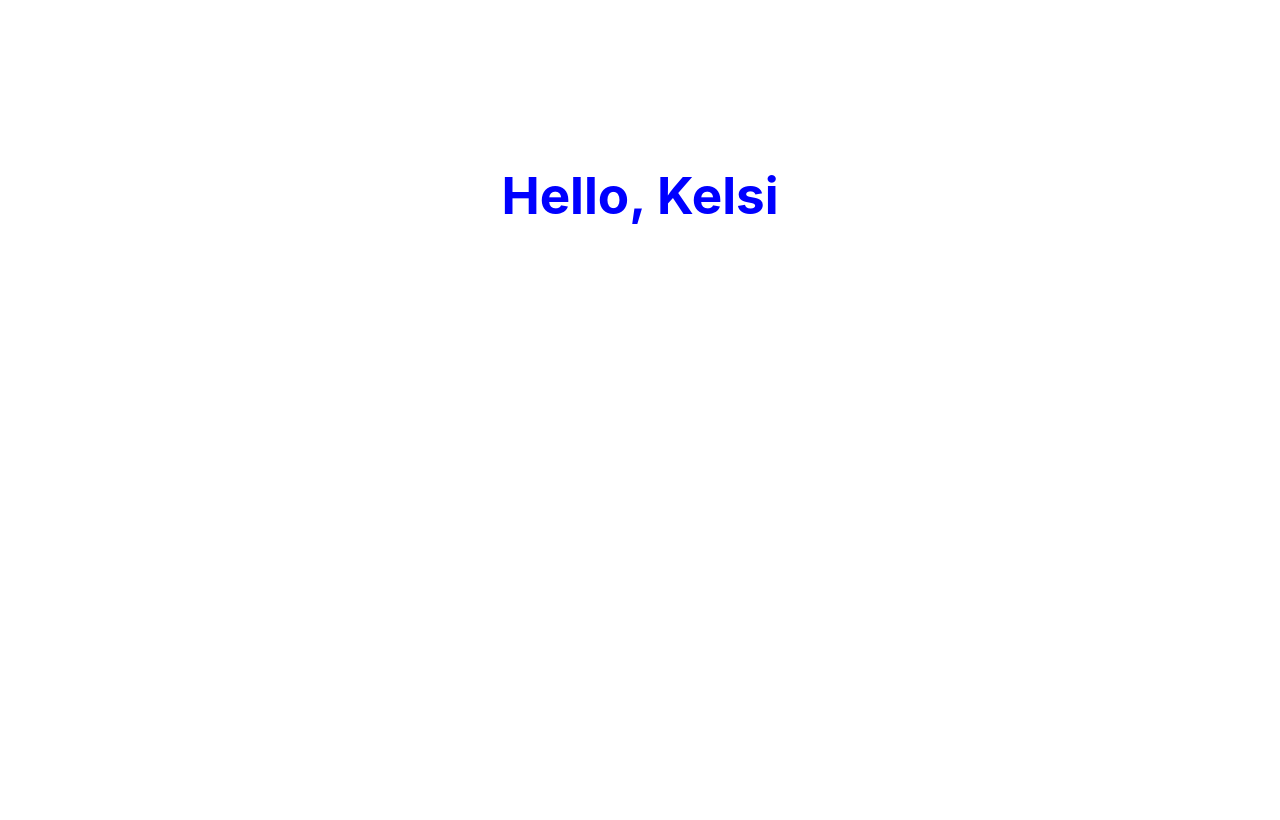
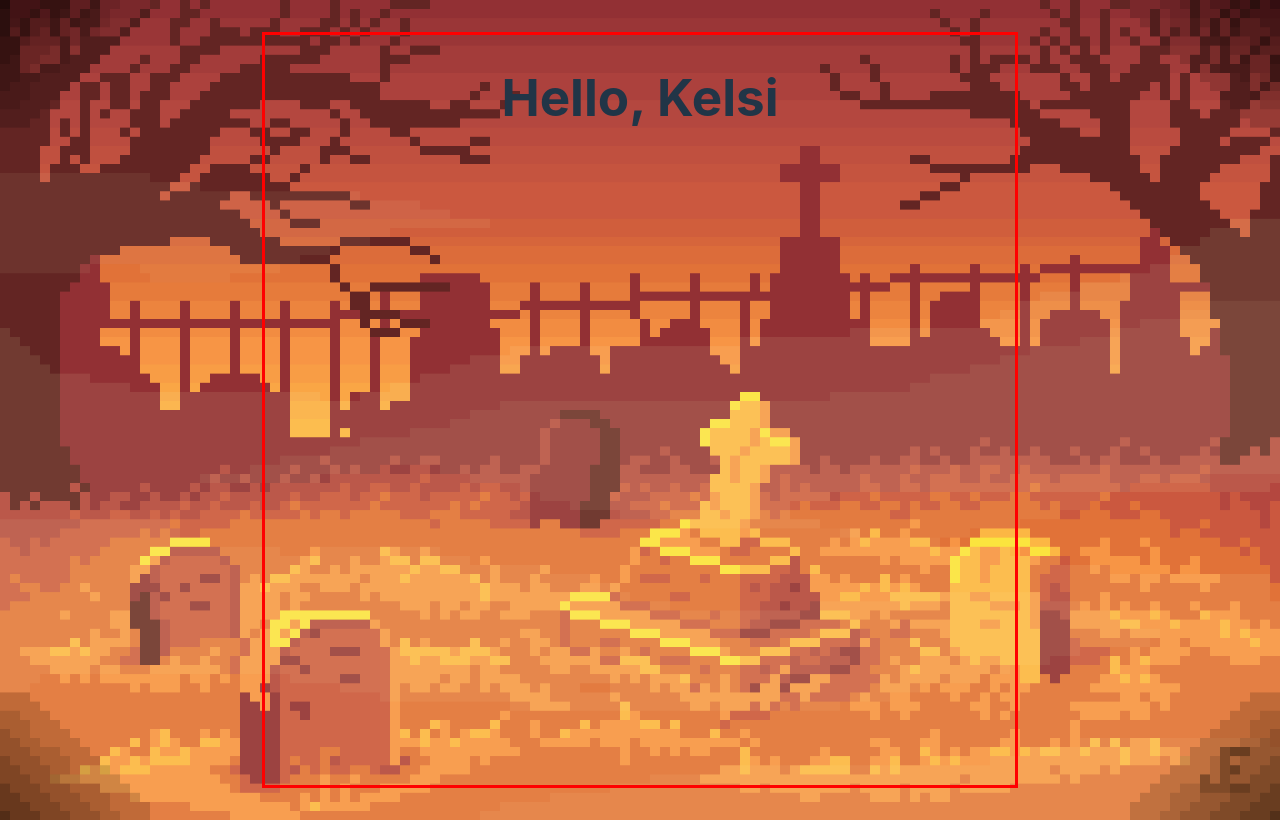
Before and after one commit to mathewacarter29/zombie-clicker, a React (Vite) app: page / in a window 1280 px wide. Built offline with nearby package versions, Linux system fonts and the light colour scheme.

Commit message:
add graveyard background

```diff
--- a/src/components/Window/Window.module.css
+++ b/src/components/Window/Window.module.css
@@ -1,7 +1,7 @@
 .window {
-    height: 500px;
-    width: 500px;
-    color: blue;
+    height: 750px;
+    width: 750px;
+    border-style: solid;
     border-width: medium;
     border-color: red;
 }
--- a/src/index.css
+++ b/src/index.css
@@ -5,6 +5,8 @@
 
   color-scheme: light dark;
   color: rgba(255, 255, 255, 0.87);
+  background-image: url('./assets/graveyard.png');
+  background-size: 100% 100%;
   background-color: #242424;
 
   font-synthesis: none;
```
Also changed, not shown: src/components/Window/Window.tsx (+5 -5 lines), src/assets/graveyard.png (added).
